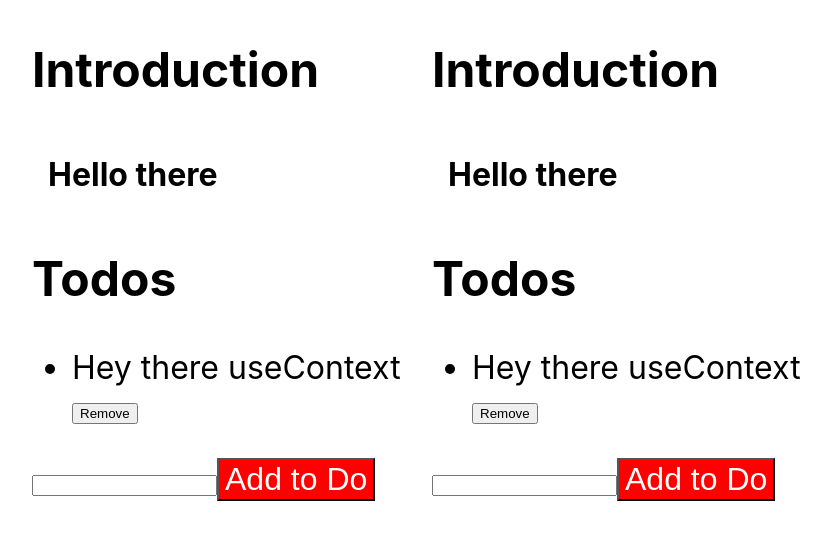
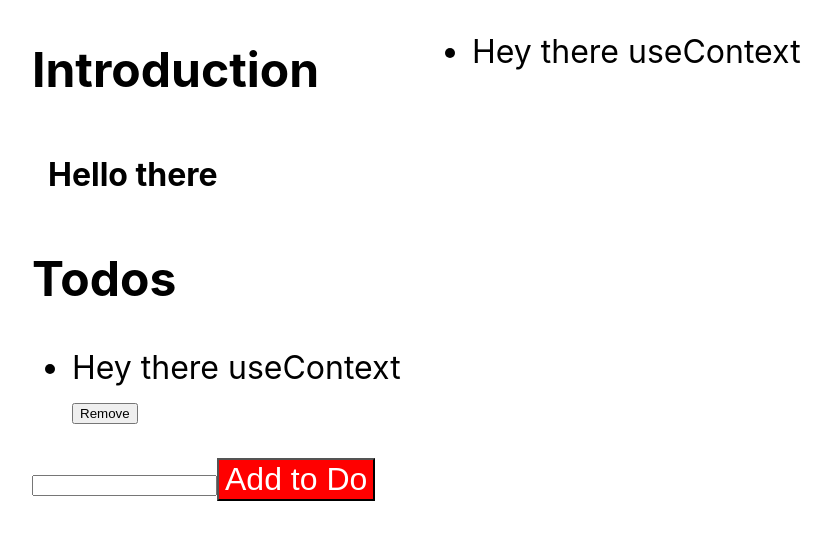
Before and after one commit to UJ528491/no-bs-ts-react, a React (Create React App) app: page / in a window 1280 px wide. Shown: the top 540 px of the page, without its empty margins (208-1039 px from the left). Built offline with nearby package versions, Linux system fonts and the light colour scheme.

Commit message:
consuming context

```diff
--- a/src/App.tsx
+++ b/src/App.tsx
@@ -94,6 +94,13 @@ function App() {
   );
 }
 
+const JustShowTodos = () => {
+  const todos = useTodos();
+  return (
+    <UL items={todos} itemClick={() => {}} render={todo => <>{todo.text}</>} />
+  );
+};
+
 const AppWrapper = () => (
   <TodosProvider
     initialTodos={[{ id: 0, text: "Hey there useContext", done: false }]}
@@ -105,7 +112,7 @@ const AppWrapper = () => (
       }}
     >
       <App />
-      <App />
+      <JustShowTodos />
     </div>
   </TodosProvider>
 );
```
